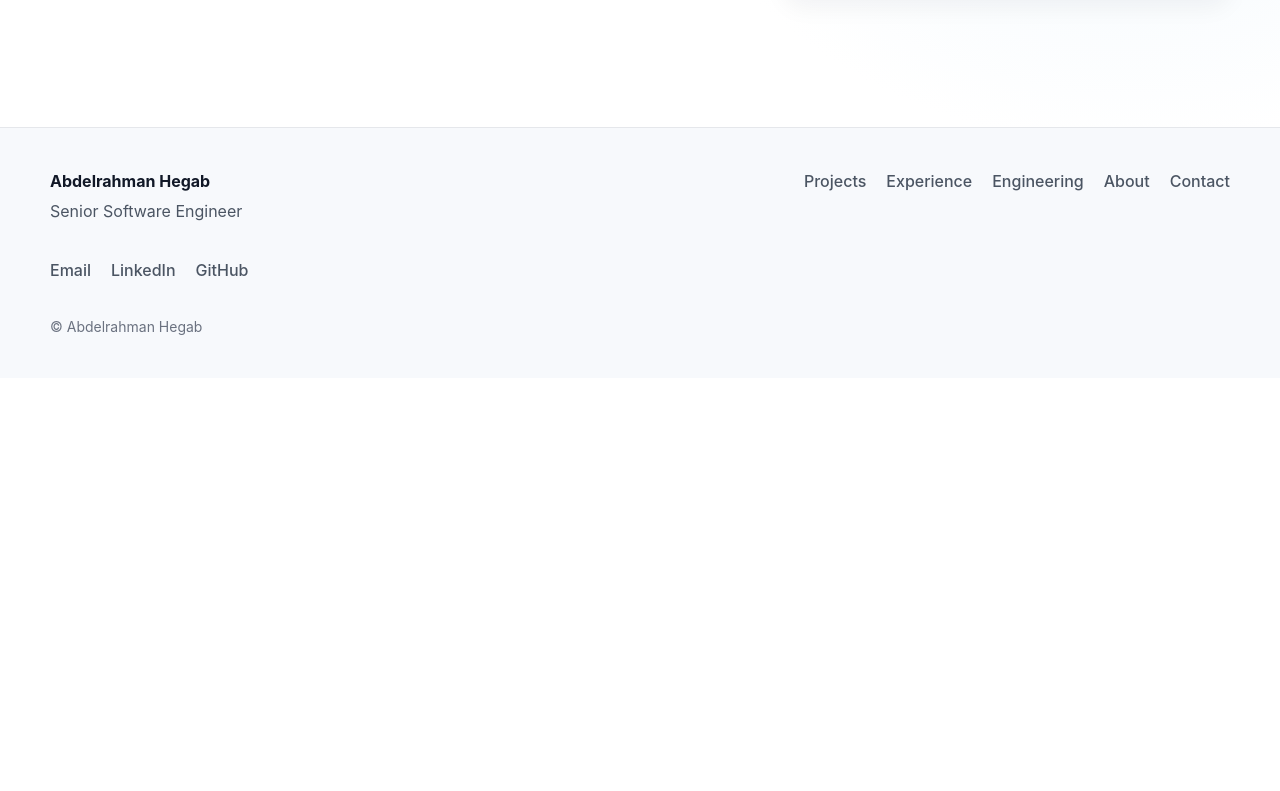
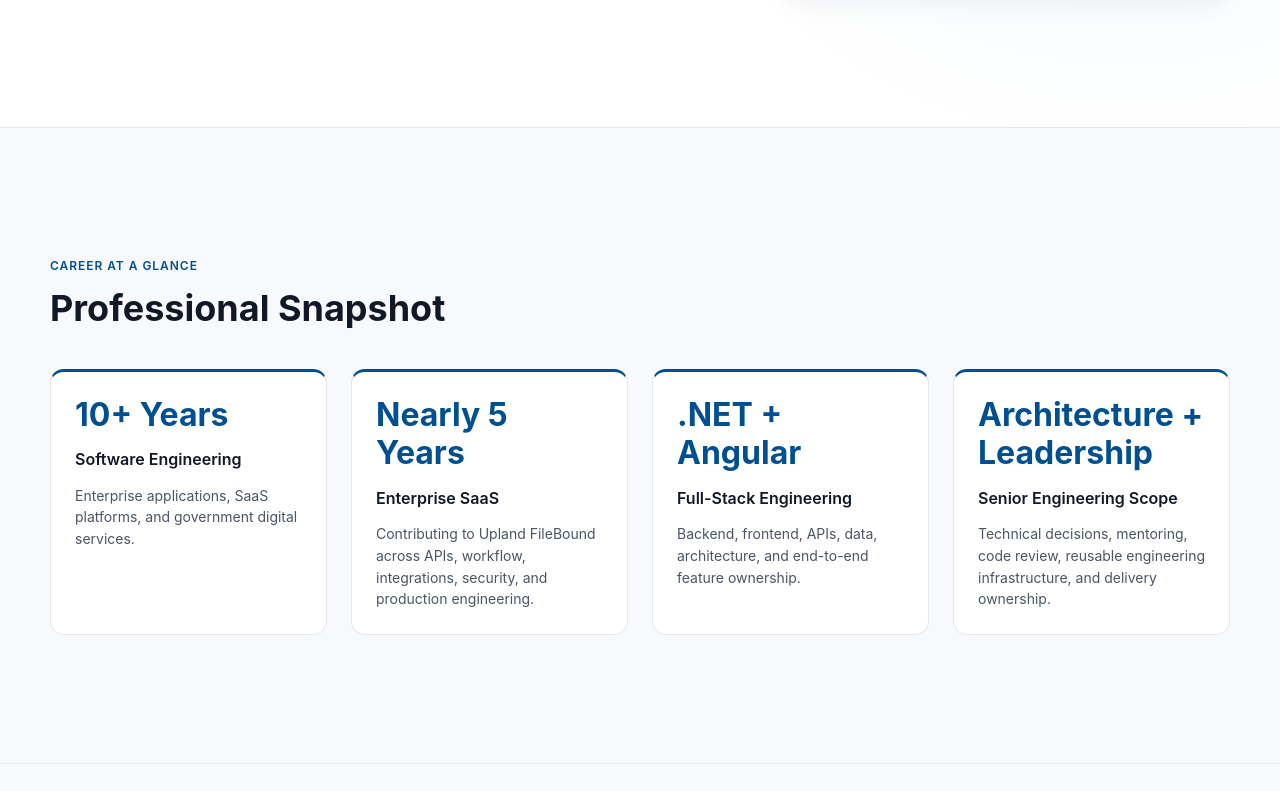
Before and after one commit to abdelrahman-nasser/abdelrahman-portfolio, an Angular app: page / in a window 1280 px wide. Shown: the part 589-1380 px from the top of the page. Before the commit the page ends 967 px from the top, so only its background shows below. Built offline with nearby package versions, Linux system fonts and the light colour scheme.

Commit message:
feat: add homepage professional snapshot

```diff
--- a/src/app/content/index.ts
+++ b/src/app/content/index.ts
@@ -4,6 +4,7 @@ import { portfolioExperience } from './experience.content';
 import { expertiseGroups } from './expertise.content';
 import { portfolioProfile } from './profile.content';
 import { portfolioProjects } from './projects.content';
+import { professionalSnapshot } from './snapshot.content';
 
 export { portfolioCredentials } from './credentials.content';
 export { aiAugmentedEngineering, engineeringPrinciples } from './engineering.content';
@@ -11,9 +12,11 @@ export { portfolioExperience } from './experience.content';
 export { expertiseGroups } from './expertise.content';
 export { portfolioProfile } from './profile.content';
 export { portfolioProjects } from './projects.content';
+export { professionalSnapshot } from './snapshot.content';
 
 export const publicPortfolioContent = {
   profile: portfolioProfile,
+  professionalSnapshot,
   projects: portfolioProjects,
   experience: portfolioExperience,
   expertise: expertiseGroups,
--- /dev/null
+++ b/src/app/content/snapshot.content.ts
@@ -0,0 +1,26 @@
+import type { ProfessionalSnapshotItem } from '../models/snapshot.models';
+
+export const professionalSnapshot = [
+  {
+    value: '10+ Years',
+    label: 'Software Engineering',
+    description: 'Enterprise applications, SaaS platforms, and government digital services.',
+  },
+  {
+    value: 'Nearly 5 Years',
+    label: 'Enterprise SaaS',
+    description:
+      'Contributing to Upland FileBound across APIs, workflow, integrations, security, and production engineering.',
+  },
+  {
+    value: '.NET + Angular',
+    label: 'Full-Stack Engineering',
+    description: 'Backend, frontend, APIs, data, architecture, and end-to-end feature ownership.',
+  },
+  {
+    value: 'Architecture + Leadership',
+    label: 'Senior Engineering Scope',
+    description:
+      'Technical decisions, mentoring, code review, reusable engineering infrastructure, and delivery ownership.',
+  },
+] as const satisfies readonly ProfessionalSnapshotItem[];
--- a/src/app/features/home/home-page.html
+++ b/src/app/features/home/home-page.html
@@ -41,3 +41,5 @@
     </div>
   </app-page-container>
 </section>
+
+<app-professional-snapshot />
--- a/src/app/features/home/home-page.ts
+++ b/src/app/features/home/home-page.ts
@@ -3,9 +3,10 @@ import { RouterLink } from '@angular/router';
 
 import { portfolioProfile } from '../../content';
 import { PageContainer } from '../../layout/page-container/page-container';
+import { ProfessionalSnapshot } from './professional-snapshot/professional-snapshot';
 
 @Component({
-  imports: [PageContainer, RouterLink],
+  imports: [PageContainer, ProfessionalSnapshot, RouterLink],
   selector: 'app-home-page',
   styleUrl: './home-page.scss',
   templateUrl: './home-page.html',
--- /dev/null
+++ b/src/app/features/home/professional-snapshot/professional-snapshot.html
@@ -0,0 +1,18 @@
+<section class="professional-snapshot" aria-labelledby="professional-snapshot-title">
+  <app-page-container>
+    <div class="professional-snapshot__heading">
+      <p class="professional-snapshot__eyebrow">Career at a glance</p>
+      <h2 id="professional-snapshot-title">Professional Snapshot</h2>
+    </div>
+
+    <ul class="professional-snapshot__list" role="list">
+      @for (item of items; track item.label) {
+        <li class="professional-snapshot__item">
+          <p class="professional-snapshot__value">{{ item.value }}</p>
+          <h3>{{ item.label }}</h3>
+          <p class="professional-snapshot__description">{{ item.description }}</p>
+        </li>
+      }
+    </ul>
+  </app-page-container>
+</section>
--- /dev/null
+++ b/src/app/features/home/professional-snapshot/professional-snapshot.scss
@@ -0,0 +1,70 @@
+.professional-snapshot {
+  padding-block: var(--section-space);
+  border-block-start: 1px solid var(--color-border);
+  background: var(--color-bg-surface-secondary);
+}
+
+.professional-snapshot__heading {
+  max-inline-size: var(--container-reading);
+  margin-block-end: var(--space-10);
+}
+
+.professional-snapshot__eyebrow {
+  margin-block-end: var(--space-3);
+  color: var(--color-primary);
+  font-size: var(--font-size-caption);
+  font-weight: var(--font-weight-semibold);
+  letter-spacing: 0.08em;
+  text-transform: uppercase;
+}
+
+.professional-snapshot__list {
+  display: grid;
+  grid-template-columns: minmax(0, 1fr);
+  gap: var(--space-5);
+  padding: 0;
+  margin: 0;
+  list-style: none;
+}
+
+.professional-snapshot__item {
+  min-inline-size: 0;
+  padding: var(--space-6);
+  border: 1px solid var(--color-border);
+  border-block-start: 3px solid var(--color-primary);
+  border-radius: var(--radius-lg);
+  background: var(--color-bg-surface);
+}
+
+.professional-snapshot__value {
+  color: var(--color-primary);
+  font-size: clamp(1.5rem, 1.25rem + 1vw, 2rem);
+  font-weight: var(--font-weight-bold);
+  line-height: var(--line-height-h3);
+  overflow-wrap: anywhere;
+}
+
+.professional-snapshot__item h3 {
+  margin-block-start: var(--space-3);
+  font-size: var(--font-size-body);
+  line-height: var(--line-height-body);
+}
+
+.professional-snapshot__description {
+  margin-block-start: var(--space-3);
+  font-size: var(--font-size-body-sm);
+  line-height: var(--line-height-body-sm);
+}
+
+@media (width >= 37.5rem) {
+  .professional-snapshot__list {
+    grid-template-columns: repeat(2, minmax(0, 1fr));
+  }
+}
+
+@media (width >= 64rem) {
+  .professional-snapshot__list {
+    grid-template-columns: repeat(4, minmax(0, 1fr));
+    gap: var(--space-6);
+  }
+}
--- /dev/null
+++ b/src/app/features/home/professional-snapshot/professional-snapshot.ts
@@ -0,0 +1,14 @@
+import { Component } from '@angular/core';
+
+import { professionalSnapshot } from '../../../content';
+import { PageContainer } from '../../../layout/page-container/page-container';
+
+@Component({
+  imports: [PageContainer],
+  selector: 'app-professional-snapshot',
+  styleUrl: './professional-snapshot.scss',
+  templateUrl: './professional-snapshot.html',
+})
+export class ProfessionalSnapshot {
+  protected readonly items = professionalSnapshot;
+}
--- /dev/null
+++ b/src/app/models/snapshot.models.ts
@@ -0,0 +1,5 @@
+export interface ProfessionalSnapshotItem {
+  readonly value: string;
+  readonly label: string;
+  readonly description: string;
+}
```
Also changed, not shown: 2 other files (tests, documents, lock files or other folders).
